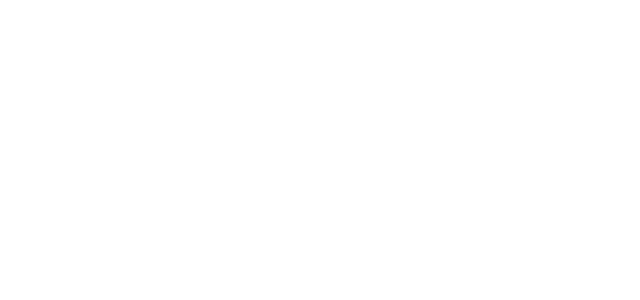
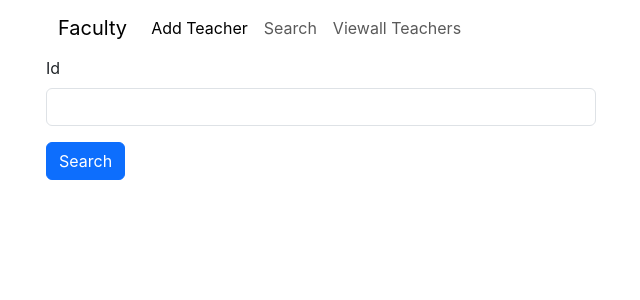
Before and after one commit to Abijith-V-001/front-react-teacher-app, a React (Create React App) app: page /search in a window 1280 px wide. Shown: the top 300 px of the page, without its empty margins (36-676 px from the left). Built offline with nearby package versions, Linux system fonts and the light colour scheme.

Commit message:
navbar added

```diff
--- a/src/App.js
+++ b/src/App.js
@@ -10,7 +10,7 @@
     <BrowserRouter>
     <Routes>
       <Route path='/' element={<Add/>}/>
-      <Route path='/search' element={<search/>}/>
+      <Route path='/search' element={<Search/>}/>
       <Route path='/view' element={<View/>}/>
     </Routes>
     </BrowserRouter>
--- a/src/Components/Search.jsx
+++ b/src/Components/Search.jsx
@@ -11,7 +11,7 @@
 
 
             <label htmlFor="" className="form-label">Id</label>
-            <input type="text" className="form-control" name='title'/>
+            <input type="text" className="form-control"/>
 
           </div>
           <div className="col col-12 col-sm-12 col-md-12 col-lg-12 col-xl-12 col-xxl-12">
```
